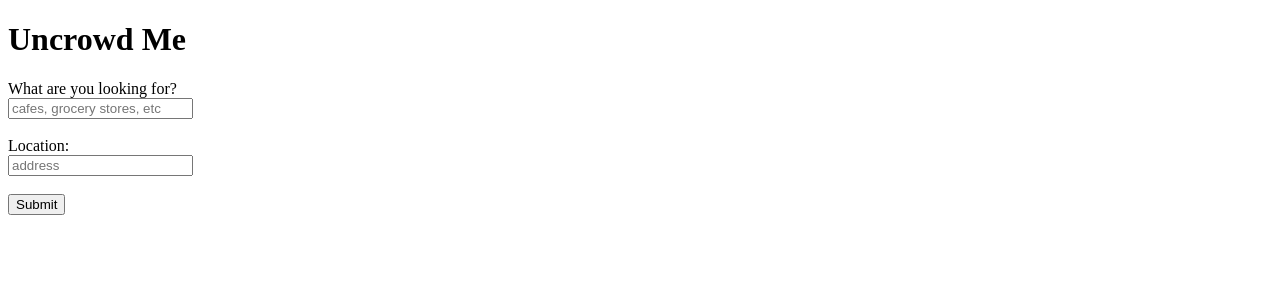
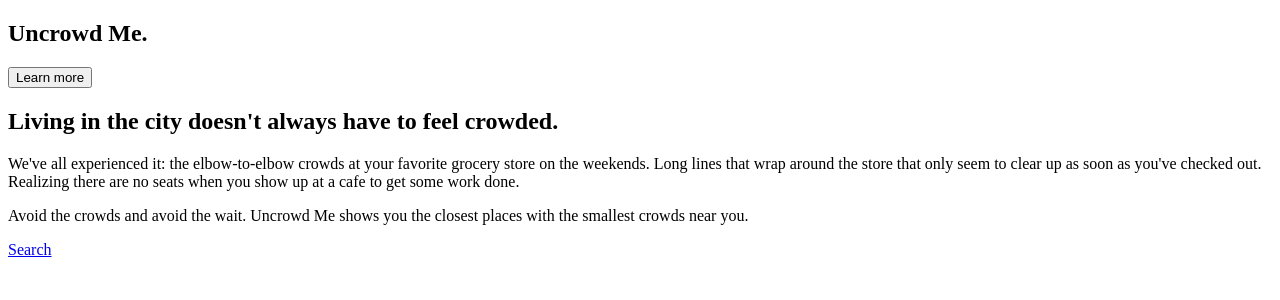
Before and after one commit to alexislouie/uncrowd-me-client, a React (Create React App) app: page / in a window 1280 px wide. Shown: the top 300 px of the page. Built offline with nearby package versions, Linux system fonts and the light colour scheme; no server answers.

Commit message:
create Router in App.js

```diff
--- a/src/components/App.js
+++ b/src/components/App.js
@@ -1,35 +1,26 @@
-import React, { Component } from 'react';
+import React from 'react';
+import {BrowserRouter as Router, Route, Link} from 'react-router-dom';
 import SearchForm from './SearchForm';
+import SearchPage from './SearchPage';
 import Results from './Results';
+import Home from './Home';
+// import LoginPage from './LoginPage';
 
-export default class App extends Component {
-  constructor(props) {
-    super(props);
-    this.state = {
-      results: []
-    };
-
-    this.onFormSubmit = this.onFormSubmit.bind(this);
-  }
-
-  onFormSubmit(results) {
-    this.setState({
-      results
-    });
-  }
-
-  render() {
-    const { results } = this.state;
-
-    return (
-      <div className="App">
-        <h1>Uncrowd Me</h1>
-        <SearchForm
-          onFormSubmit={results => {
-            this.onFormSubmit(results)
-          }} />
-        <Results results={results} />
-      </div>
-    );
-  }
+export default function App(props) {
+  return (
+      <Router>
+          <div className="app">
+              {/* <header>
+                  <h1><Link to="/">Uncrowd Me</Link></h1>
+              </header> */}
+              <main>
+                  <Route exact path="/" component={Home} />
+                  <Route exact path="/search" component={SearchPage} />
+                  <Route exact path="/search/:query/:address" components={{searchForm: SearchForm, main: Results}} />
+                  {/* <Route exact path="/" component={LoginPage} /> */}
+                  <Link to="/search">Search</Link>
+              </main>
+          </div>
+      </Router>
+  );
 }
```
